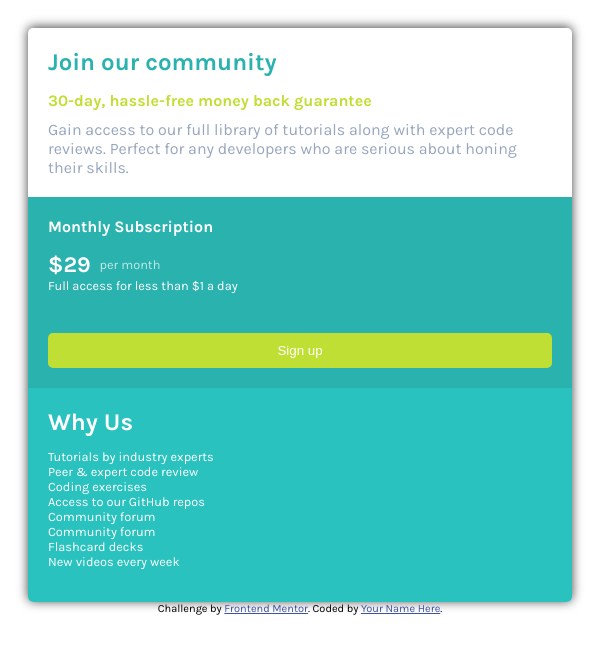
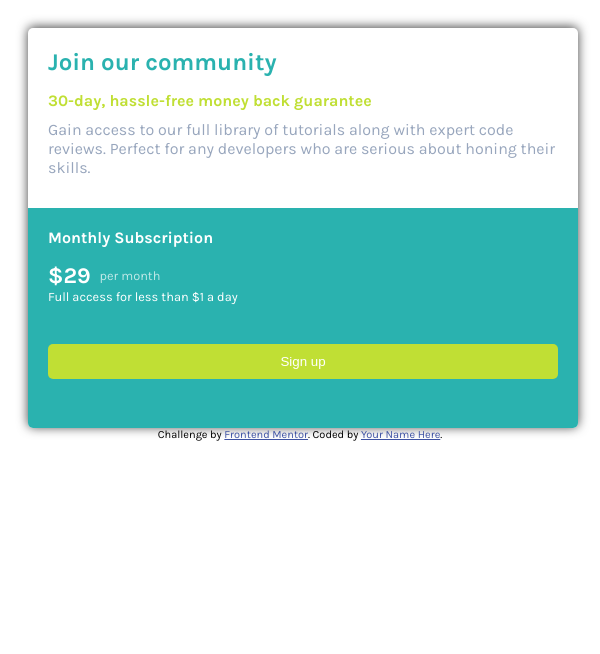
Before and after one commit to EphraimKariuki/single-price-grid-frontend-mentor-solution, a plain HTML site: page index.html in a window 600 px wide. Drawn offline with Linux system fonts and the light colour scheme.

Commit message:
mobile first responsive media queries

```diff
--- a/style.css
+++ b/style.css
@@ -19,8 +19,6 @@ h2, h4, p {
 }
 
 #card {
-    width: 600px;
-    height: 400px;
     box-shadow: 0px -1px 11px 0px rgba(0,0,0,0.75);
     border-radius: 5px;
     overflow: hidden;
@@ -40,7 +38,7 @@ h2, h4, p {
 
 #bottom-left-section {
     display: inline-block;
-    width: 50%;
+    width: 100%;
     height: 100%;
     vertical-align: top;
     background-color: #2ab2af;
@@ -49,7 +47,7 @@ h2, h4, p {
 
 #bottom-right-section {
     display: inline-block;
-    width: 50%;
+    width: 100%;
     height: 100%;
     vertical-align: top;
     background-color: #29c2be;
@@ -119,9 +117,9 @@ ul {
     opacity: 0.8rem;
 }
 
-@media (max-width: 650px) {
-    #bottom-left-section, #bottom-right-section, #card {
-        width: 100%;
-        height: auto;
+@media (min-width: 576px) {
+    #card {
+        width: 550px;
+        height: 400px;
     }
 }
```
